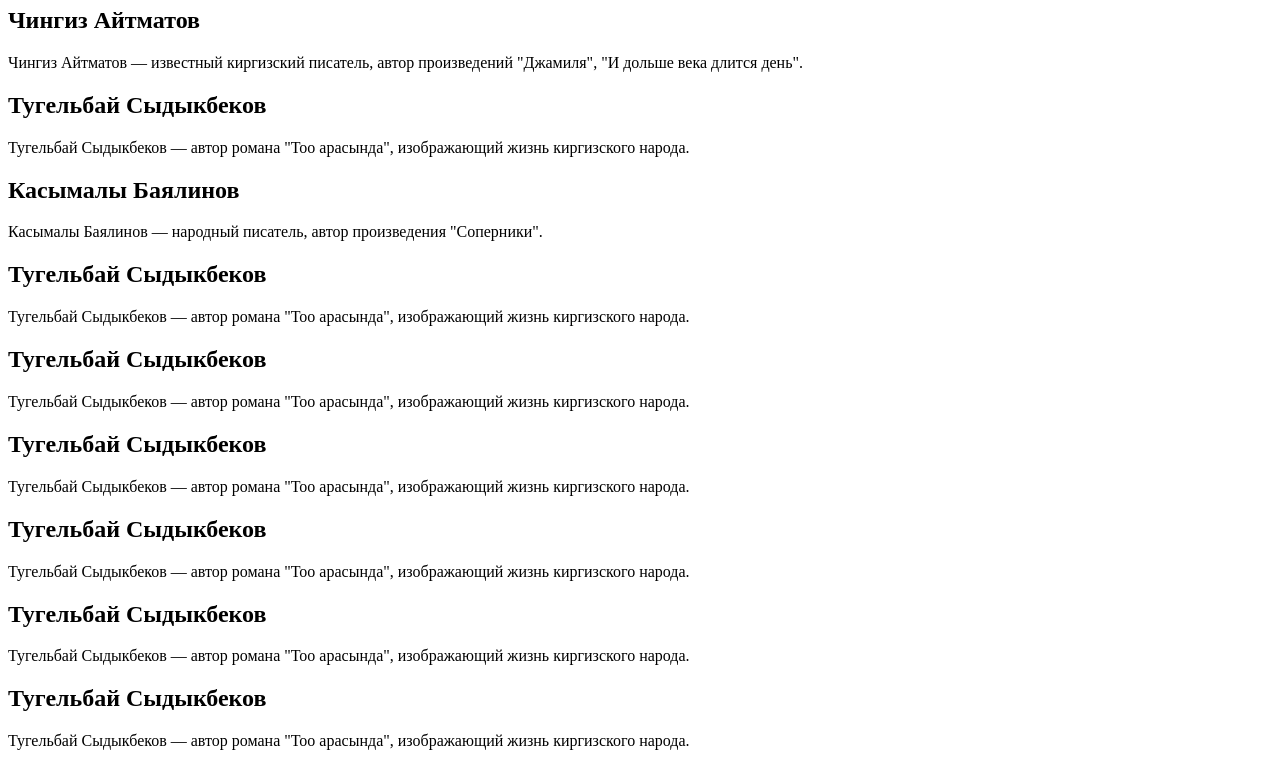
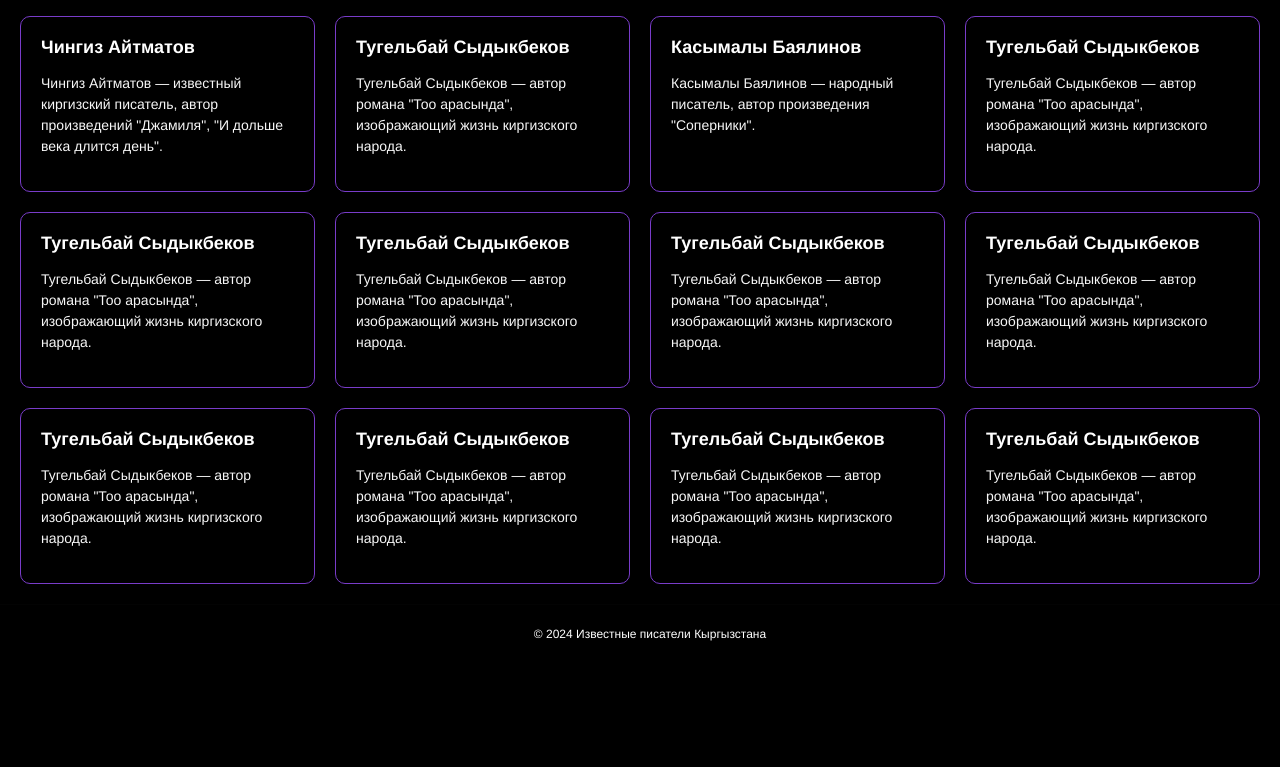
Before and after one commit to 5abr/535, a plain HTML site: page index.html in a window 1280 px wide. Shown: the part 73-840 px from the top of the page. After the commit the page ends 800 px from the top, so only its background shows below. Drawn offline with Linux system fonts and the light colour scheme.

Commit message:
Update index.html

```diff
--- a/index.html
+++ b/index.html
@@ -7,7 +7,7 @@
     <!-- Favicon -->
     <link rel="icon" type="image/x-icon" href="icons8-юг-96.png">
     <!-- External CSS -->
-    <link rel="stylesheet" href="FF.css">
+    <link rel="stylesheet" href="style.css">
 </head>
 <body>
     <header>
```
